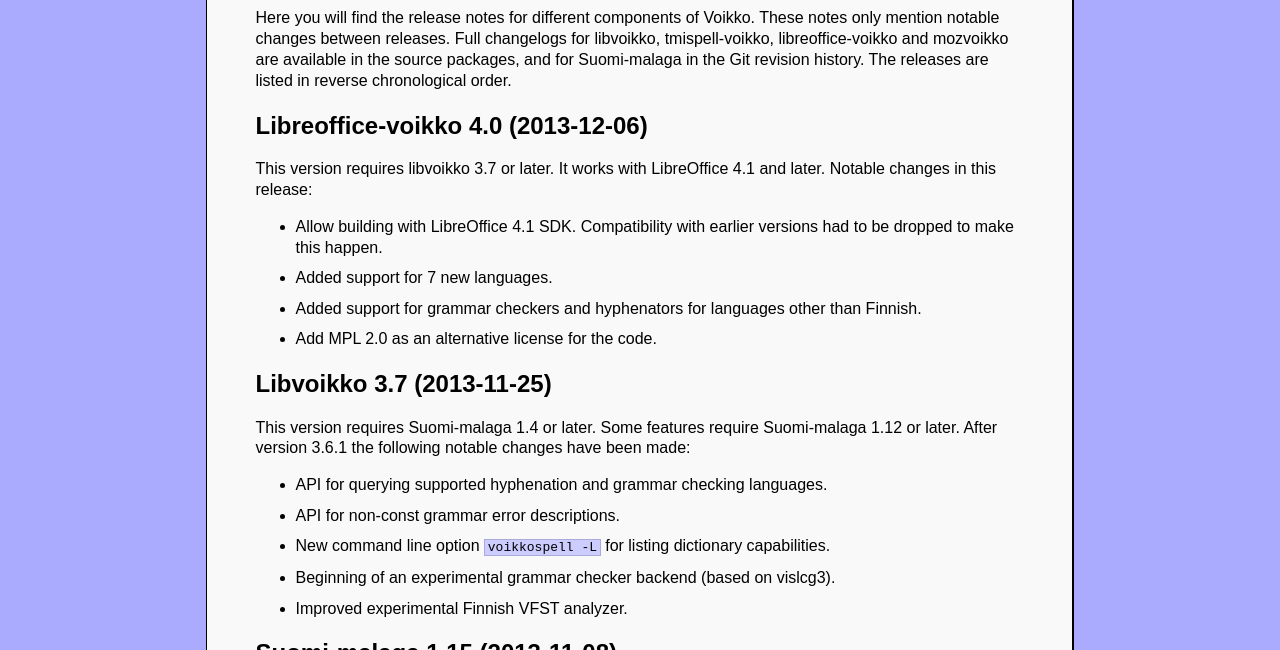
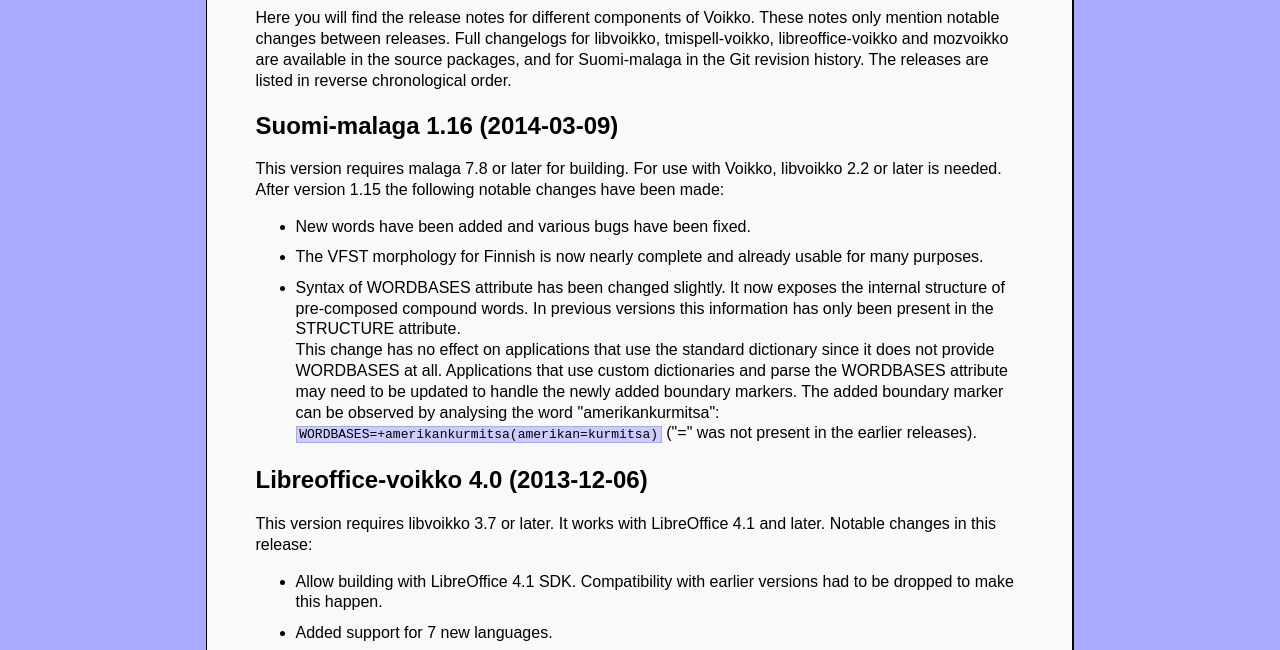
Before and after one commit to voikko/voikko.github.io, a plain HTML site: page releases.html in a window 1280 px wide. Shown: the part 139-789 px from the top of the page. Drawn offline with Linux system fonts and the light colour scheme.

Commit message:
Release Suomi-malaga 1.16

```diff
--- a/releases.html
+++ b/releases.html
@@ -19,6 +19,24 @@
 The releases are listed in reverse chronological order.</p>
 
 
+<h2>Suomi-malaga 1.16 (2014-03-09)</h2>
+<p>This version requires malaga 7.8 or later for building. For use with Voikko, libvoikko
+2.2 or later is needed. After version 1.15 the following notable changes
+have been made:</p>
+<ul>
+<li>New words have been added and various bugs have been fixed.</li>
+<li>The VFST morphology for Finnish is now nearly complete and already usable for many purposes.</li>
+<li>Syntax of WORDBASES attribute has been changed slightly. It now exposes the internal structure
+of pre-composed compound words. In previous versions this information has only been present in the
+STRUCTURE attribute.<br />
+This change has no effect on applications that use the standard dictionary since
+it does not provide WORDBASES at all. Applications that use custom dictionaries and parse the WORDBASES
+attribute may need to be updated to handle the newly added boundary markers. The added boundary marker
+can be observed by analysing the word "amerikankurmitsa":
+<kbd>WORDBASES=+amerikankurmitsa(amerikan=kurmitsa)</kbd> ("=" was not present in the earlier releases).</li>
+</ul>
+
+
 <h2>Libreoffice-voikko 4.0 (2013-12-06)</h2>
 <p>This version requires libvoikko 3.7 or later. It works with LibreOffice 4.1 and later.
 Notable changes in this release:</p>
@@ -28,6 +46,7 @@
 <li>Added support for grammar checkers and hyphenators for languages other than Finnish.</li>
 <li>Add MPL 2.0 as an alternative license for the code.</li>
 </ul>
+
 
 <h2>Libvoikko 3.7 (2013-11-25)</h2>
 <p>This version requires Suomi-malaga 1.4 or later. Some features require Suomi-malaga 1.12
```
Also changed, not shown: sources.html (+3 -3 lines).
